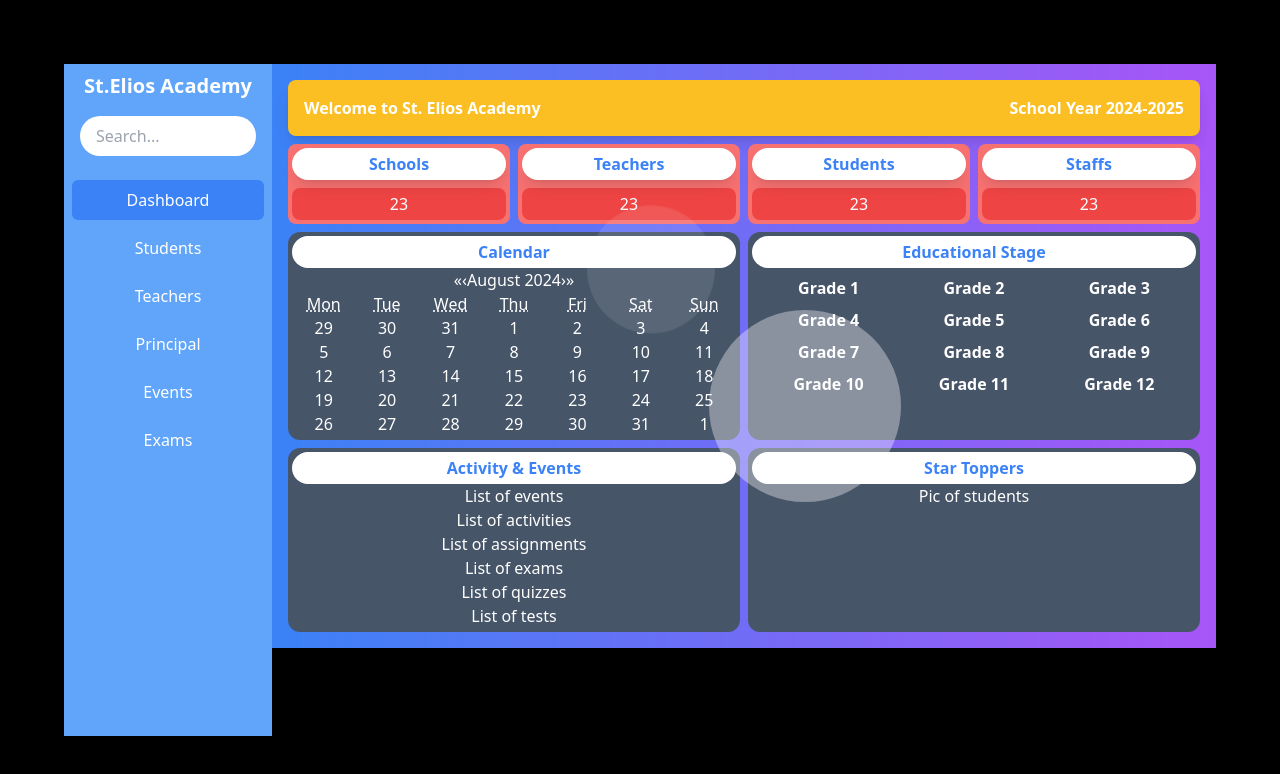
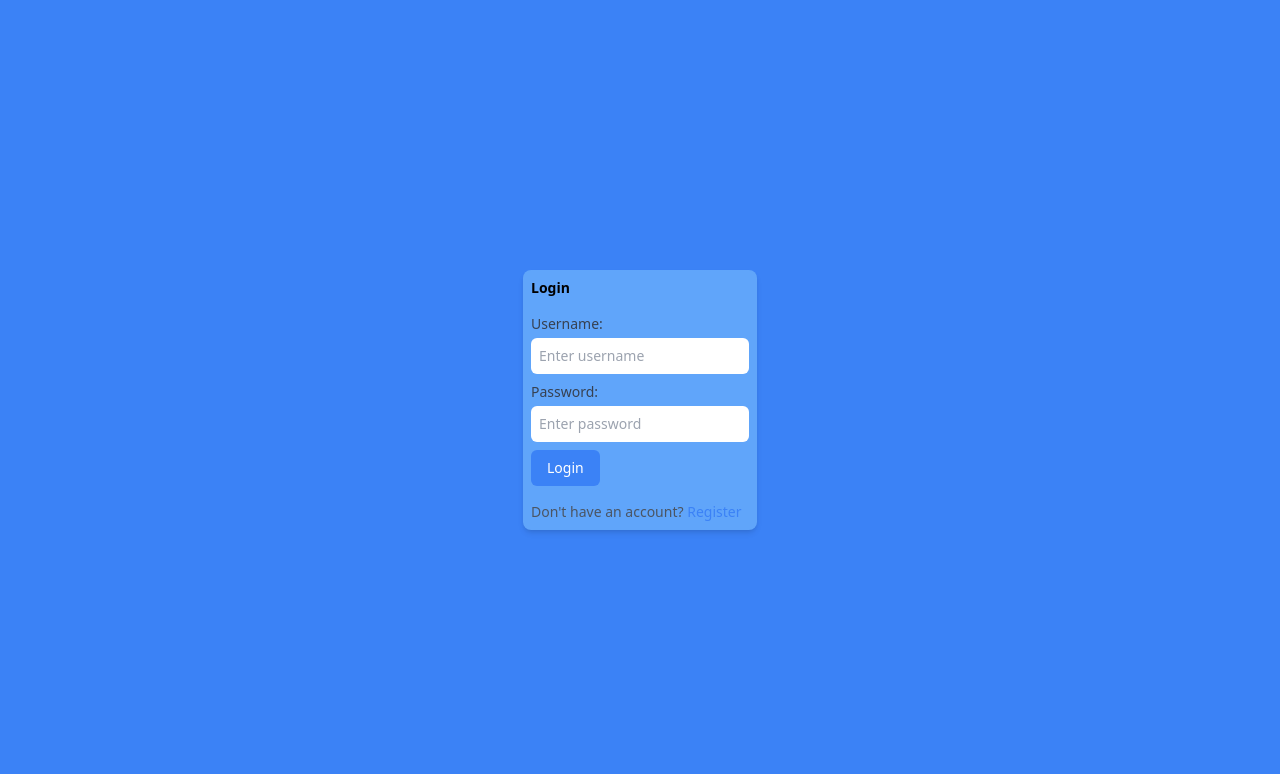
Before and after one commit to Monk-Codes/schoolmanager, a React (Vite) app: page / in a window 1280 px wide. Shown: the top 774 px of the page. Built offline with nearby package versions, Linux system fonts and the light colour scheme.

Commit message:
frontend done

```diff
--- a/src/App.jsx
+++ b/src/App.jsx
@@ -6,15 +6,33 @@ import Teachers from "./components/Teachers/Teachers";
 import Principal from "./components/Principal/Principal";
 import Events from "./components/Events/Events";
 import Exams from "./components/Exams/Exams";
-
+import Login from "./components/Login/Login";
 function App() {
+ // State to manage login status
+ const [isLoggedIn, setIsLoggedIn] = useState(false);
  const [activeSection, setActiveSection] = useState("dashboard");
 
+ // Handle login logic
+ const handleLogin = () => {
+  // Implement actual login logic here
+  setIsLoggedIn(true);
+ };
+
+ // Handle logout logic
+ const handleLogout = () => {
+  setIsLoggedIn(false);
+ };
+ //  handleLogout();
+
  return (
-  <div className="bg-black h-screen items-center justify-center flex p-16">
+  <div className="bg-blue-500 h-screen items-center justify-center flex p-16">
    <div className="w-full h-full flex">
+    {!isLoggedIn ? (
+     <Login onLogin={handleLogin} />
+    ) : (
+     <>
       <Sidebar setActiveSection={setActiveSection} />
-    <div className=" flex flex-1  overflow-y-scroll">
+      <div className="flex flex-1 overflow-y-scroll no-scrollbar">
        {activeSection === "dashboard" && <Dashboard />}
        {activeSection === "students" && <Students />}
        {activeSection === "teachers" && <Teachers />}
@@ -22,6 +40,8 @@ function App() {
        {activeSection === "events" && <Events />}
        {activeSection === "exams" && <Exams />}
       </div>
+     </>
+    )}
    </div>
   </div>
  );
--- a/src/components/Login/Login.jsx
+++ b/src/components/Login/Login.jsx
@@ -1,5 +1,97 @@
-const Login = () => {
- return <div>Login</div>;
+import { useState } from "react";
+
+const Login = ({ onLogin }) => {
+ const [isRegistering, setIsRegistering] = useState(false);
+ const [username, setUsername] = useState("");
+ const [password, setPassword] = useState("");
+ const [rollNo, setRollNo] = useState(""); // For registration
+ const [studentClass, setStudentClass] = useState(""); // For registration
+
+ const handleLoginSubmit = (e) => {
+  e.preventDefault();
+  // Implement authentication logic here
+  if (username && password) {
+   onLogin();
+  }
+ };
+
+ const handleRegisterSubmit = (e) => {
+  e.preventDefault();
+  if (rollNo && username && studentClass) {
+   console.log("Student Registered:", { rollNo, username, studentClass });
+  }
+ };
+
+ return (
+  <section className="flex flex-1 h-full justify-center relative ">
+   <div className="flex flex-col items-center justify-center">
+    <div className="bg-blue-400 p-2 rounded-lg shadow-md text-sm w-full max-w-lg">
+     <h2 className="text-sm font-bold mb-4">{isRegistering ? "Register Student" : "Login"}</h2>
+     {isRegistering ? (
+      <form onSubmit={handleRegisterSubmit}>
+       <div className="mb-2">
+        <label htmlFor="studentName" className="block text-gray-700 text-sm ">
+         Student Name:
+        </label>
+        <input type="text" id="studentName" value={username} onChange={(e) => setUsername(e.target.value)} className="mt-1 p-2 w-full outline-none rounded-md text-sm" placeholder="Enter name" required />
+       </div>
+       <div className="mb-2">
+        <label htmlFor="rollNo" className="block text-gray-700 text-sm">
+         Roll Number:
+        </label>
+        <input type="text" id="rollNo" value={rollNo} onChange={(e) => setRollNo(e.target.value)} className="mt-1 p-2 w-full outline-none rounded-md text-sm" placeholder="Enter roll number" required />
+       </div>
+       <div className="mb-2">
+        <label htmlFor="studentClass" className="block text-gray-700 text-sm">
+         Student Class:
+        </label>
+        <input type="text" id="studentClass" value={studentClass} onChange={(e) => setStudentClass(e.target.value)} className="mt-1 p-2 w-full outline-none rounded-md text-sm" placeholder="Enter studentClass" required />
+       </div>
+       <div className="mb-2">
+        <label htmlFor="rollNo" className="block text-gray-700 text-sm">
+         Contact Number:
+        </label>
+        <input type="text" id="rollNo" value={rollNo} onChange={(e) => setRollNo(e.target.value)} className="mt-1 p-2 w-full outline-none rounded-md text-sm" placeholder="Enter roll number" required />
+       </div>
+       <button type="submit" className="bg-blue-500 text-white px-4 py-2 rounded-md text-sm hover:bg-blue-600">
+        Register
+       </button>
+       <p className="text-sm text-gray-600 mt-2">
+        Already have an account?{" "}
+        <button onClick={() => setIsRegistering(false)} className="text-blue-500 hover:text-blue-600">
+         Login
+        </button>
+       </p>
+      </form>
+     ) : (
+      <form onSubmit={handleLoginSubmit}>
+       <div className="mb-2">
+        <label htmlFor="username" className="block text-gray-700 text-sm">
+         Username:
+        </label>
+        <input type="text" id="username" value={username} onChange={(e) => setUsername(e.target.value)} className="mt-1 p-2 w-full outline-none rounded-md text-sm" placeholder="Enter username" required />
+       </div>
+       <div className="mb-2">
+        <label htmlFor="password" className="block text-gray-700 text-sm">
+         Password:
+        </label>
+        <input type="password" id="password" value={password} onChange={(e) => setPassword(e.target.value)} className="mt-1 p-2 w-full outline-none rounded-md text-sm" placeholder="Enter password" required />
+       </div>
+       <button type="submit" className="bg-blue-500 text-white px-4 py-2 rounded-md text-sm hover:bg-blue-600">
+        Login
+       </button>
+       <p className="text-sm text-gray-600 mt-4">
+        Don&apos;t have an account?{" "}
+        <button onClick={() => setIsRegistering(true)} className="text-blue-500 hover:text-blue-600">
+         Register
+        </button>
+       </p>
+      </form>
+     )}
+    </div>
+   </div>
+  </section>
+ );
 };
 
 export default Login;
--- a/src/index.css
+++ b/src/index.css
@@ -5,14 +5,15 @@
 body {
  margin: 0;
  padding: 0;
- overflow: hidden;
 }
-
-body::-webkit-scrollbar {
- display: none;
+@layer utilities {
+ /* Hide scrollbar for Chrome, Safari and Opera */
+ .no-scrollbar::-webkit-scrollbar {
+  display: none;
+ }
+ /* Hide scrollbar for IE, Edge and Firefox */
+ .no-scrollbar {
+  -ms-overflow-style: none; /* IE and Edge */
+  scrollbar-width: none; /* Firefox */
+ }
 }
-
-body {
- -ms-overflow-style: none;
- scrollbar-width: none;
-}
```
Lines whose indentation alone changed are shown as unchanged.
